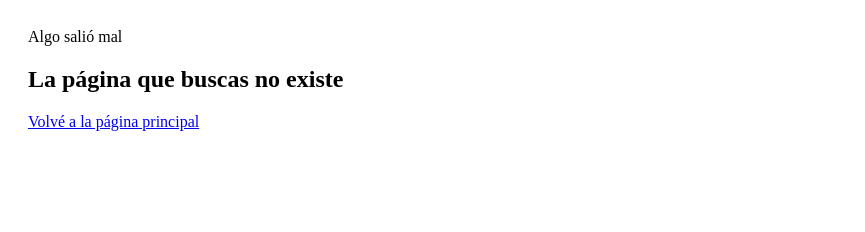
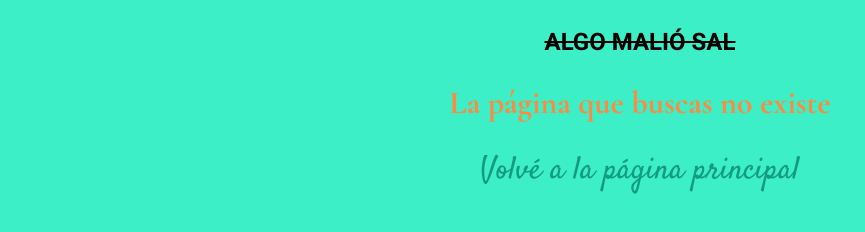
Before and after one commit to gergimenezp/PLC_psicoterapia, a website: page error404.html in a window 1280 px wide. Shown: the whole page, without its empty margins (0-865 px from the left). Drawn offline with nearby package versions, Linux system fonts and the light colour scheme.

Commit message:
retoque estilos

```diff
--- a/error404.html
+++ b/error404.html
@@ -9,18 +9,20 @@
     <!--Google Fonts-->
     <link rel="preconnect" href="https://fonts.gstatic.com">
     <link href="https://fonts.googleapis.com/css2?family=Cormorant+Garamond:ital,wght@0,400;0,700;1,400;1,700&family=Roboto:ital,wght@0,100;0,300;0,400;0,700;1,100;1,300;1,400;1,700&family=Satisfy&display=swap" rel="stylesheet">
+    <!--Fav icon-->
+    <link rel="icon"  type="image/png" href="media/logo.png">
     <!--Título de página-->
     <title>Página no encontrada</title>
 </head>
 <body>
-  <section>
-      <div>
-          Algo salió mal
+  <section class="ErrorContainer">
+      <div class="error">
+          Algo malió sal
       </div>
-      <h1>
+      <h1 class="NoExist">
           La página que buscas no existe
       </h1>
-      <div>
+      <div class="return">
           <a href="index.html">Volvé a la página principal</a>
       </div>
 
--- /dev/null
+++ b/scss/_error404.scss
@@ -0,0 +1,37 @@
+html{
+    background-color: $ColorPrincipal;
+}
+.ErrorContaine{
+    margin: auto;
+}
+
+.error{
+    font-family: $tipografiaGeneral;
+    text-decoration: line-through;
+    font-size: 1.5rem;
+    text-transform: uppercase;
+    font-weight: bold;
+    text-align: center;
+}
+
+.NoExist{
+    color: $colorComplementario;
+    font-family: $tipografiaEspecial;
+    font-weight: bolder;
+    font-size: 2rem;
+    text-align: center;
+}
+
+.return{
+    text-align: center;
+    width: 100%;
+    a{
+        color: $colorSecundario;
+        text-decoration: none;
+        font-family:  'Satisfy', cursive;
+        font-size: 2rem;
+        &:hover{
+            color: $colorComplementario;
+        }
+    }
+}
--- a/scss/estilos.scss
+++ b/scss/estilos.scss
@@ -13,6 +13,7 @@ $colorComplementario: #FF8940;
 @import "footer";
 @import "index";
 @import "pages";
+@import "error404";
 
 @media only screen and (min-width: 768px){
 
```
Also changed, not shown: index.html (+2 -0 lines), pages/about.html (+2 -0 lines), pages/blog.html (+2 -0 lines), pages/contact.html (+2 -0 lines), pages/servicios.html (+2 -0 lines), css/_error404.scss (deleted), css/estilos.css.
